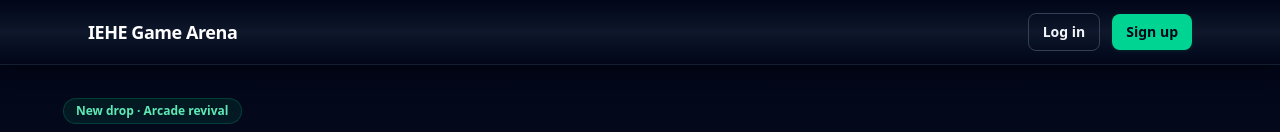
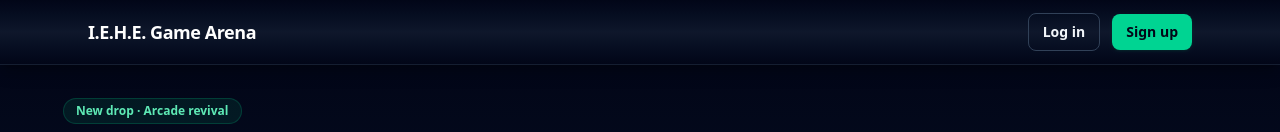
Before and after one commit to JiveeteshMourya/game-arena-client, a React (Vite) app: page / in a window 1280 px wide. Shown: the top 132 px of the page. Built offline with nearby package versions, Linux system fonts and the light colour scheme.

Commit message:
fix: IEHE to I.E.H.E

```diff
--- a/src/components/navbar/Navbar.jsx
+++ b/src/components/navbar/Navbar.jsx
@@ -23,7 +23,7 @@ export default function Navbar() {
           to="/"
           className="text-lg font-semibold tracking-tight text-white transition hover:text-emerald-200 focus-visible:outline-2 focus-visible:outline-offset-2 focus-visible:outline-emerald-400"
         >
-          IEHE Game Arena
+          I.E.H.E. Game Arena
         </Link>
 
         <div className="flex items-center gap-3">
```
